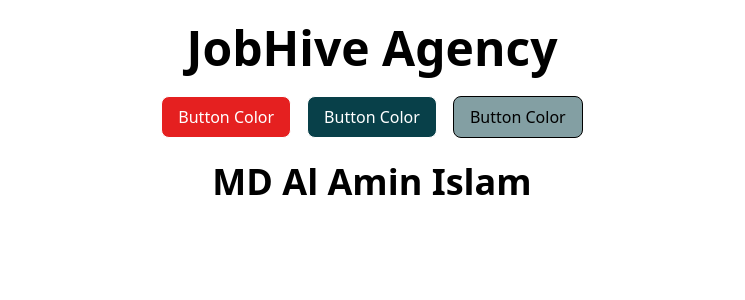
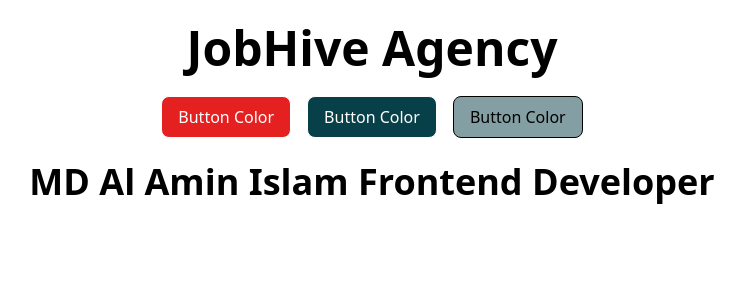
Before and after one commit to alaminislam34/Hiring-Agency-Communication-Platform, a Next.js app: page / in a window 1280 px wide. Shown: the top 300 px of the page, without its empty margins (268-1013 px from the left). Built offline with nearby package versions, Linux system fonts and the light colour scheme.

Commit message:
added new text

```diff
--- a/src/app/page.js
+++ b/src/app/page.js
@@ -18,7 +18,7 @@ export default function Home() {
         </button>
       </div>
       <h1 className="text-2xl lg:text-4xl font-bold text-center py-6">
-        MD Al Amin Islam
+        MD Al Amin Islam Frontend Developer
       </h1>
     </div>
   );
```
